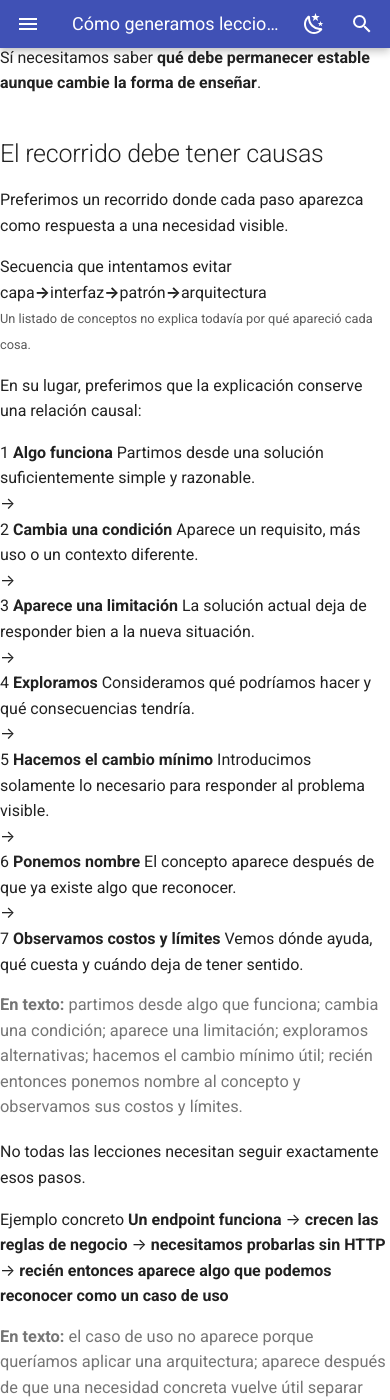
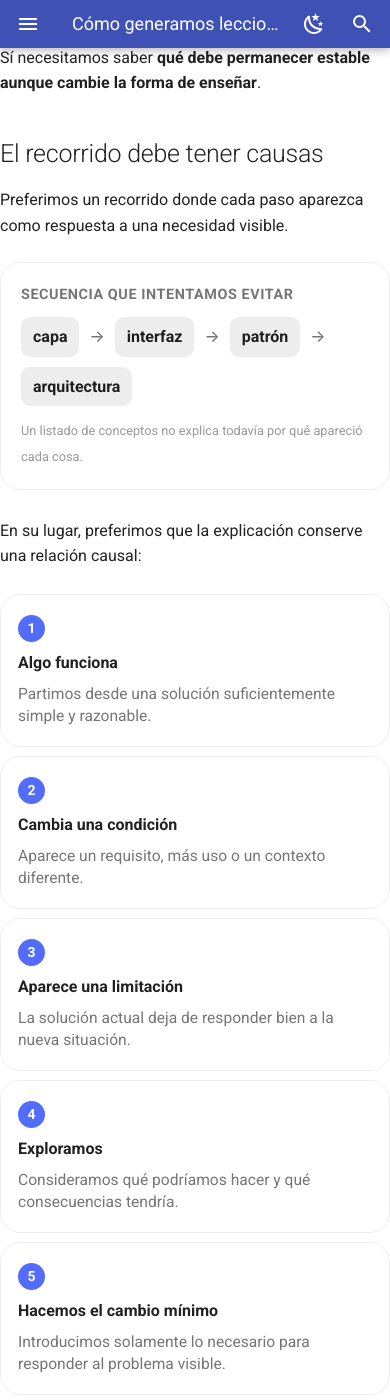
Before and after one commit to HernanFAR/teaching, an MkDocs documentation site: the page built from docs/about/lesson-generation.md, in a window 390 px wide and 1400 px high, scrolled down 1418 px. Built offline with MkDocs 1.6.1 and Material for MkDocs 9.7.7, drawn with Linux system fonts in a browser that asks for light colours; comment, search, counter and statistics services are not loaded.

Commit message:
style: add causal lesson flow components

```diff
--- a/docs/stylesheets/extra.css
+++ b/docs/stylesheets/extra.css
@@ -613,3 +613,168 @@
     grid-template-columns: 1fr;
   }
 }
+
+
+.causal-anti-pattern {
+  margin: 1.2rem 0 1.4rem;
+  padding: 1rem;
+  border: 0.05rem solid var(--md-default-fg-color--lightest);
+  border-radius: var(--teaching-radius);
+}
+
+.causal-anti-pattern__label,
+.causal-example__label,
+.causal-rule__label {
+  display: block;
+  margin-bottom: 0.55rem;
+  color: var(--md-default-fg-color--light);
+  font-size: 0.72rem;
+  font-weight: 700;
+  letter-spacing: 0.04em;
+  text-transform: uppercase;
+}
+
+.causal-anti-pattern__flow {
+  display: flex;
+  flex-wrap: wrap;
+  gap: 0.5rem;
+  align-items: center;
+  margin-bottom: 0.55rem;
+}
+
+.causal-anti-pattern__flow span {
+  padding: 0.35rem 0.6rem;
+  border-radius: 0.45rem;
+  background: var(--md-default-fg-color--lightest);
+  font-weight: 600;
+}
+
+.causal-anti-pattern__flow b {
+  color: var(--md-default-fg-color--light);
+  font-weight: 500;
+}
+
+.causal-anti-pattern small {
+  color: var(--md-default-fg-color--light);
+}
+
+.causal-flow {
+  display: grid;
+  grid-template-columns: minmax(8rem, 1fr) auto minmax(8rem, 1fr) auto minmax(8rem, 1fr) auto minmax(8rem, 1fr) auto minmax(8rem, 1fr) auto minmax(8rem, 1fr) auto minmax(8rem, 1fr);
+  gap: 0.45rem;
+  align-items: stretch;
+  margin: 1.25rem 0 0.8rem;
+}
+
+.causal-step {
+  position: relative;
+  min-width: 0;
+  padding: 1rem 0.85rem 0.9rem;
+  border: 0.05rem solid var(--md-default-fg-color--lightest);
+  border-radius: var(--teaching-radius);
+}
+
+.causal-step__number {
+  display: inline-grid;
+  place-items: center;
+  width: 1.35rem;
+  height: 1.35rem;
+  margin-bottom: 0.55rem;
+  border-radius: 50%;
+  background: var(--md-accent-fg-color);
+  color: var(--md-accent-bg-color);
+  font-size: 0.7rem;
+  font-weight: 700;
+}
+
+.causal-step strong,
+.causal-step > span:last-child {
+  display: block;
+}
+
+.causal-step strong {
+  line-height: 1.3;
+}
+
+.causal-step > span:last-child {
+  margin-top: 0.45rem;
+  color: var(--md-default-fg-color--light);
+  font-size: 0.78rem;
+  line-height: 1.45;
+}
+
+.causal-flow__arrow {
+  display: grid;
+  place-items: center;
+  color: var(--md-default-fg-color--light);
+}
+
+.causal-example {
+  display: grid;
+  grid-template-columns: auto 1fr auto 1fr auto 1fr auto 1.4fr;
+  gap: 0.55rem;
+  align-items: center;
+  margin: 1.1rem 0 0.65rem;
+  padding: 1rem;
+  border: 0.05rem solid var(--md-default-fg-color--lightest);
+  border-radius: var(--teaching-radius);
+}
+
+.causal-example__label {
+  grid-column: 1 / -1;
+  margin-bottom: 0;
+}
+
+.causal-example > span:not(.causal-example__label) {
+  color: var(--md-default-fg-color--light);
+}
+
+.causal-rule {
+  margin: 1.25rem 0 1.5rem;
+  padding: 1rem 1.1rem;
+  border-left: 0.18rem solid var(--md-accent-fg-color);
+  border-radius: 0 var(--teaching-radius) var(--teaching-radius) 0;
+  background: color-mix(in srgb, var(--md-accent-fg-color) 8%, transparent);
+}
+
+.causal-rule__label {
+  color: var(--md-accent-fg-color);
+}
+
+.causal-rule strong {
+  display: block;
+  font-size: 1.02rem;
+  line-height: 1.5;
+}
+
+@media screen and (max-width: 76rem) {
+  .causal-flow {
+    grid-template-columns: repeat(2, minmax(0, 1fr));
+  }
+
+  .causal-flow__arrow {
+    display: none;
+  }
+
+  .causal-step:last-of-type {
+    grid-column: 1 / -1;
+  }
+
+  .causal-example {
+    grid-template-columns: 1fr;
+  }
+
+  .causal-example > span:not(.causal-example__label) {
+    display: none;
+  }
+}
+
+@media screen and (max-width: 45rem) {
+  .causal-flow {
+    grid-template-columns: 1fr;
+  }
+
+  .causal-step:last-of-type {
+    grid-column: auto;
+  }
+}
```
